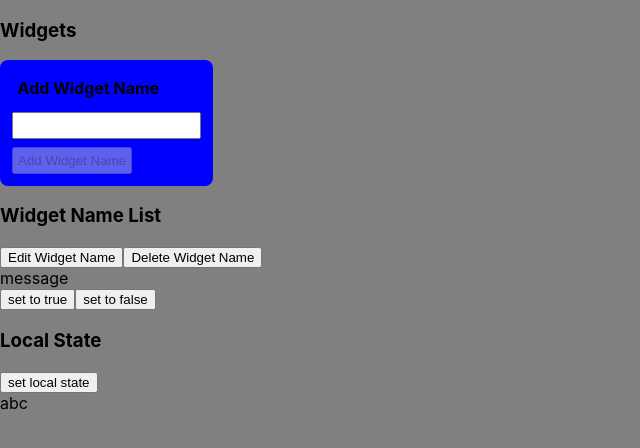
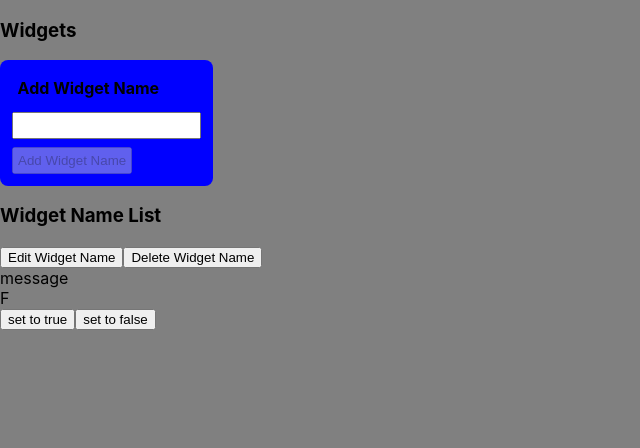
Before and after one commit to goatstone/min-hooks, a React app: page / in a window 1280 px wide. Shown: the top 448 px of the page, without its empty margins (0-640 px from the left). Built offline with nearby package versions, Linux system fonts and the light colour scheme.

Commit message:
remove LocalState component

```diff
--- a/src/MinHooks.tsx
+++ b/src/MinHooks.tsx
@@ -5,7 +5,6 @@ import {
   StoreContextInterface,
 } from './StoreContext'
 import {
-  LocalState,
   WidgetControl,
   WidgetListManage,
   WidgetHeader,
@@ -18,8 +17,6 @@ import {
 } from './components'
 
 const MinHooks: React.FC = () => {
-  // local state
-  const [localState, localSetState] = React.useState('abc')
   // global state
   const { state, actions }: StoreContextInterface = React.useContext(StoreContext)
 
@@ -30,6 +27,7 @@ const MinHooks: React.FC = () => {
         <WidgetAdd />
         <WidgetListManage>
           <h3>Widget Name List</h3>
+          {state.lastUpdate}
           <WidgetList />
         </WidgetListManage>
         <WidgetControl>
@@ -44,25 +42,7 @@ const MinHooks: React.FC = () => {
         </WidgetControl>
       </Widgets>
       <MessageDisplay />
-      <MessageControl>
-        <article className="global-state">
-          {state.isShowingMessage ? 'T' : 'F'}
-        </article>
-      </MessageControl>
-      <LocalState>
-        <h3>Local State</h3>
-        <button
-          type="button"
-          className="local-state"
-          onClick={() => localSetState('xxx')
-          }
-        >
-          set local state
-        </button>
-        <article className="local-state">
-          {localState}
-        </article>
-      </LocalState>
+      <MessageControl />
     </section>
   )
 }
--- a/src/components/LocalState.tsx
+++ /dev/null
@@ -1,9 +0,0 @@
-import React from 'react'
-
-const LocalState: React.FC = ({ children } : any) => (
-  <section className="local-state">
-    {children}
-  </section>
-)
-
-export default LocalState
--- a/src/components/MessageControl.tsx
+++ b/src/components/MessageControl.tsx
@@ -6,6 +6,9 @@ const MessageControl: React.FC = () => {
 
   return (
     <div>
+      <article className="global-state">
+        {state.isShowingMessage ? 'T' : 'F'}
+      </article>
       <button
         type="button"
         className="global-state"
--- a/src/components/index.tsx
+++ b/src/components/index.tsx
@@ -1,4 +1,3 @@
-import LocalState from './LocalState'
 import WidgetControl from './WidgetControl'
 import WidgetListManage from './WidgetListManage'
 import WidgetHeader from './WidgetHeader'
@@ -10,7 +9,6 @@ import WidgetEdit from './WidgetEdit'
 import WidgetAdd from './WidgetAdd'
 
 export {
-  LocalState,
   WidgetControl,
   WidgetListManage,
   WidgetHeader,
```
